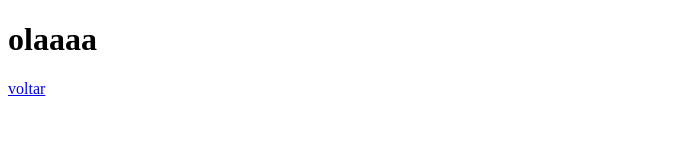
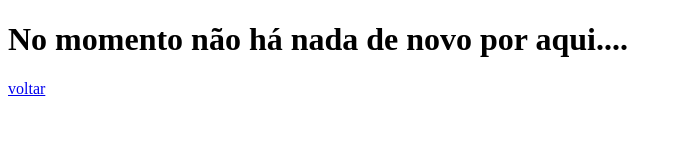
Before and after one commit to MatheusSilva31/nodejs-treinamento, a plain HTML site: page exercicios/01_exercicioNode/02-exercicio/pag_3.html in a window 1280 px wide. Shown: the whole page, without its empty margins (0-682 px from the left). Drawn offline with Linux system fonts and the light colour scheme.

Commit message:
exercicio02

```diff
--- a/exercicios/01_exercicioNode/02-exercicio/pag_3.html
+++ b/exercicios/01_exercicioNode/02-exercicio/pag_3.html
@@ -7,7 +7,7 @@
     <title>Document</title>
 </head>
 <body>
-    <h1>olaaaa</h1>
+    <h1>No momento não há nada de novo por aqui....</h1>
     <a href="/">voltar</a>
 
 </body>
```
